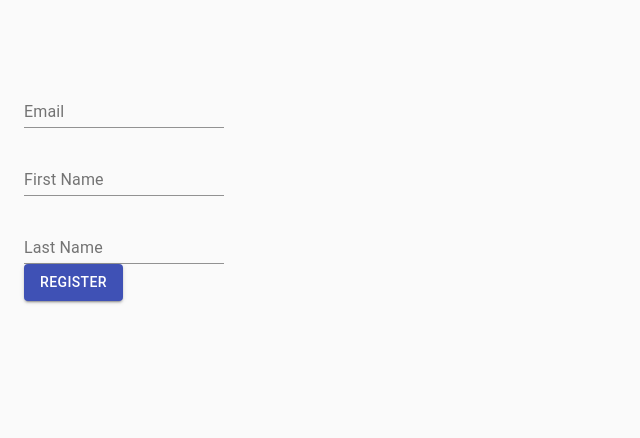
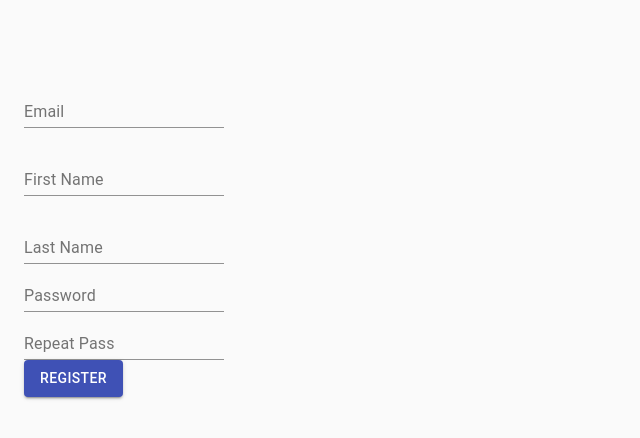
Before and after one commit to matey1116/PublicationListManager-React, a React (Create React App) app: page /register in a window 1280 px wide. Shown: the top 438 px of the page, without its empty margins (0-640 px from the left). Built offline with nearby package versions, Linux system fonts and the light colour scheme.

Commit message:
Registration finish

```diff
--- a/src/pages/register.js
+++ b/src/pages/register.js
@@ -13,6 +13,8 @@ export class register extends Component {
             email: "",
             firstName: "",
             lastName: "",
+            password: "",
+            repeat:"",
             // token: "",
             // radio: "",
             stage: 1,
@@ -30,41 +32,68 @@ export class register extends Component {
         });
     };
 
+    updateState = (field) => {
+        this.setState((prevState, props) => ({
+            errors: {
+                ...prevState.errors,
+                [field]: "Required Field",
+            },
+        }))
+    }
+
     handleSubmit = (event) => {
         event.preventDefault();
         let valid = true;
         if (this.state.email === "") {
             valid = false;
-            this.setState((prevState, props) => ({
-                errors: {
-                    ...prevState.errors,
-                    email: "Required Field",
-                },
-            }))
+            this.updateState("email");
         }
         if (this.state.firstName === "") {
+            valid = false;
+            this.updateState("firstName")
+        }
+        if (this.state.lastName === "") {
+            valid = false;
+
+            this.updateState("lastName")
+        }
+        if(this.state.password === ""){
+            valid = false;
+            this.updateState("password");
+        }
+        if(this.state.repeat === ""){
+            valid = false;
+            this.updateState("repeat")
+        }
+        if(this.state.repeat !== this.state.password){
             valid = false;
             this.setState((prevState, props) => ({
                 errors: {
                     ...prevState.errors,
-                    firstName: "Required Field",
-                },
-            }))
-        }
-        if (this.state.lastName === "") {
-            valid = false;
-
-            this.setState((prevState, props) => ({
-                errors: {
-                    ...prevState.errors,
-                    lastName: "Required Field",
+                    password: "Passwords don't match",
+                    repeat: "Passwords don't match"
                 },
             }))
         }
 
-        // if(valid){
-        //     axios.post
-        // }
+        if(valid){
+            axios.post("http://localhost:8080/register", {
+                email: this.state.email,
+                firstName: this.state.firstName,
+                lastName: this.state.lastName,
+                password: this.state.password,
+                repeatPassword: this.state.repeat
+            })
+            .then(res => {
+                console.log(res.data);
+                if(res.data === "Registered"){
+                    this.setState({
+                        stage: 2
+                    })
+                }
+            })
+            .catch(err => console.log(err.reponse.data))
+        }
 
         // if (Object.values(this.state.errors).every((el) => el == null)) {
         //     axios
@@ -129,6 +158,29 @@ export class register extends Component {
                     error={this.state.errors.lastName ? true : false}
                 />
                 <br />
+                <TextField
+                    id="password"
+                    name="password"
+                    type="password"
+                    label="Password"
+                    value={this.state.password}
+                    onChange={this.handleChange}
+                    style={{ width: "200px" }}
+                    helperText={this.state.errors.password}
+                    error={this.state.errors.password ? true : false}
+                />
+                <br /> <TextField
+                    id="repeat"
+                    name="repeat"
+                    type="password"
+                    label="Repeat Pass"
+                    value={this.state.repeat}
+                    onChange={this.handleChange}
+                    style={{ width: "200px" }}
+                    helperText={this.state.errors.repeat}
+                    error={this.state.errors.repeat ? true : false}
+                />
+                <br />
                 <Button variant="contained" color="primary" onClick={this.handleSubmit}>
                     Register
                 </Button>
```
